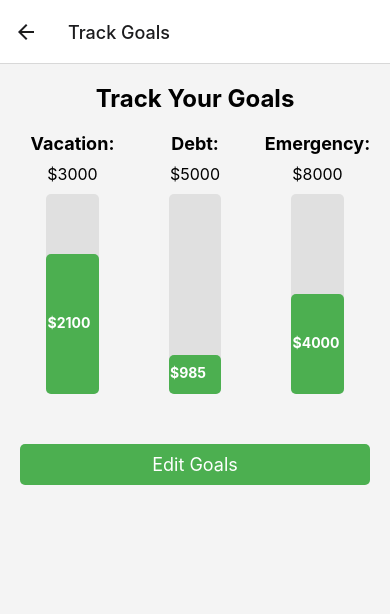
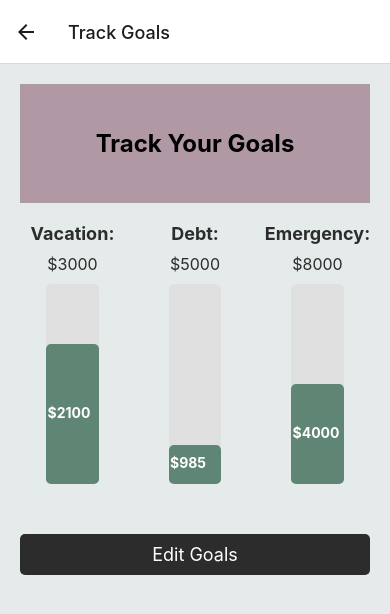
Before and after one commit to illianardz/FinancialTracker, a React Native app in the folder ExpoApp/: screen /TrackGoals in a window 390 px wide. Shown: the top 614 px of the page. Built offline with nearby package versions, Linux system fonts and the light colour scheme.

Commit message:
fix color trackGoals

```diff
--- a/ExpoApp/trackGoals.js
+++ b/ExpoApp/trackGoals.js
@@ -112,13 +112,15 @@ const styles = StyleSheet.create({
   container: {
     flex: 1,
     padding: 20,
-    backgroundColor: '#f4f4f4',
+    backgroundColor: '#E5EBEA',
   },
   header: {
     fontSize: 24,
     fontWeight: 'bold',
     marginBottom: 20,
     textAlign: 'center',
+    backgroundColor: '#B098A4',
+    padding: 45,
   },
   goalsRow: {
     flexDirection: 'row',
@@ -156,11 +158,13 @@ const styles = StyleSheet.create({
     fontWeight: 'bold',
     marginBottom: 10,
     textAlign: 'center',
+    color: '#2C2C2C',
   },
   goalTotal: {
     fontSize: 16,
     marginBottom: 10,
     textAlign: 'center',
+    color: '#2C2C2C',
   },
   goalDisplay: {
     fontSize: 18,
@@ -178,7 +182,7 @@ const styles = StyleSheet.create({
   },
   progressBar: {
     width: '100%',
-    backgroundColor: '#4caf50',
+    backgroundColor: '#5F8575',
     justifyContent: 'center',
     alignItems: 'center',
     borderRadius: 5,
@@ -202,7 +206,7 @@ const styles = StyleSheet.create({
     marginBottom: 10,
   },
   editButton: {
-    backgroundColor: '#4caf50',
+    backgroundColor: '#2C2C2C',
     padding: 10,
     borderRadius: 5,
     alignItems: 'center',
@@ -218,7 +222,7 @@ const styles = StyleSheet.create({
     marginTop: 20,
   },
   addButton: {
-    backgroundColor: '#4caf50',
+    backgroundColor: '#2C2C2C',
     padding: 10,
     borderRadius: 5,
     flex: 1,
@@ -226,11 +230,11 @@ const styles = StyleSheet.create({
     alignItems: 'center',
   },
   addButtonText: {
-    color: 'white',
+    color: '#E5EBEA',
     fontSize: 18,
   },
   removeButton: {
-    backgroundColor: '#f44336',
+    backgroundColor: '#9B1003',
     padding: 10,
     borderRadius: 5,
     flex: 1,
@@ -238,7 +242,7 @@ const styles = StyleSheet.create({
     alignItems: 'center',
   },
   removeButtonText: {
-    color: 'white',
+    color: '#E5EBEA',
     fontSize: 18,
   }
 });
```
